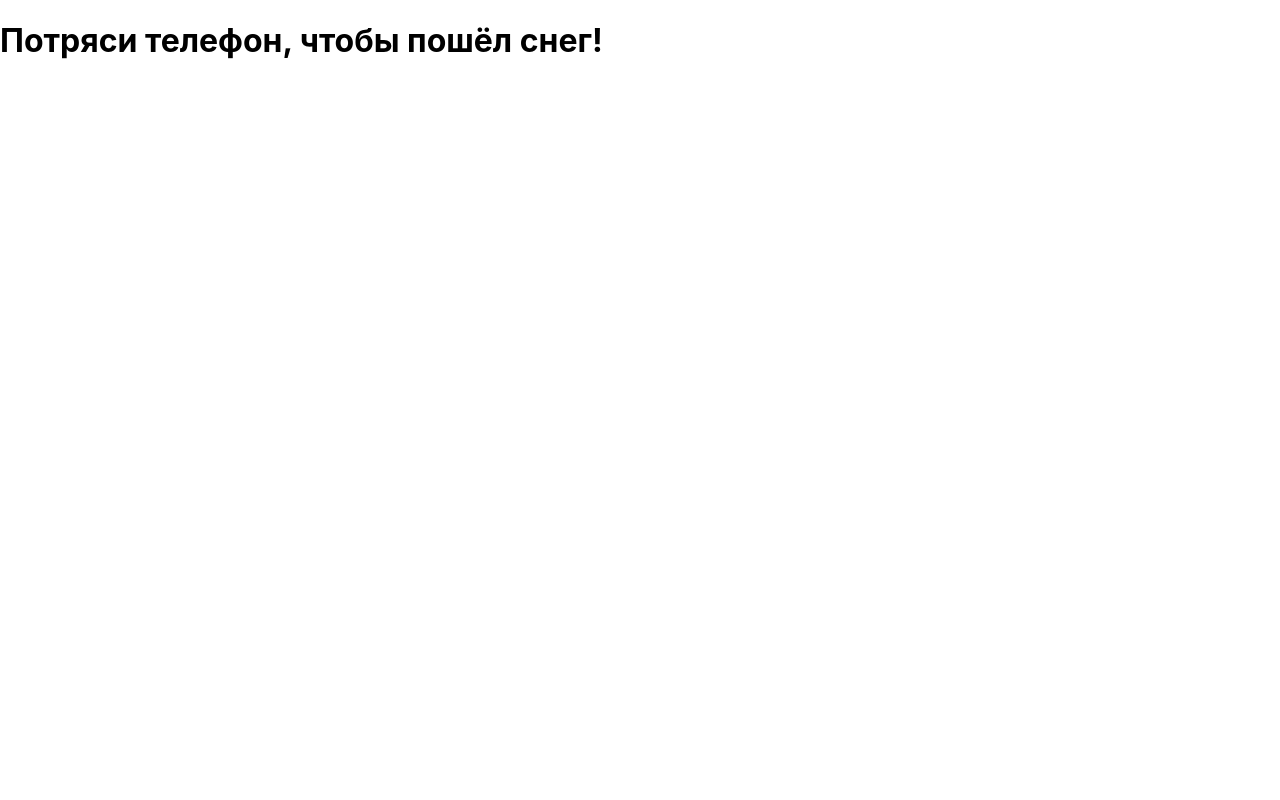
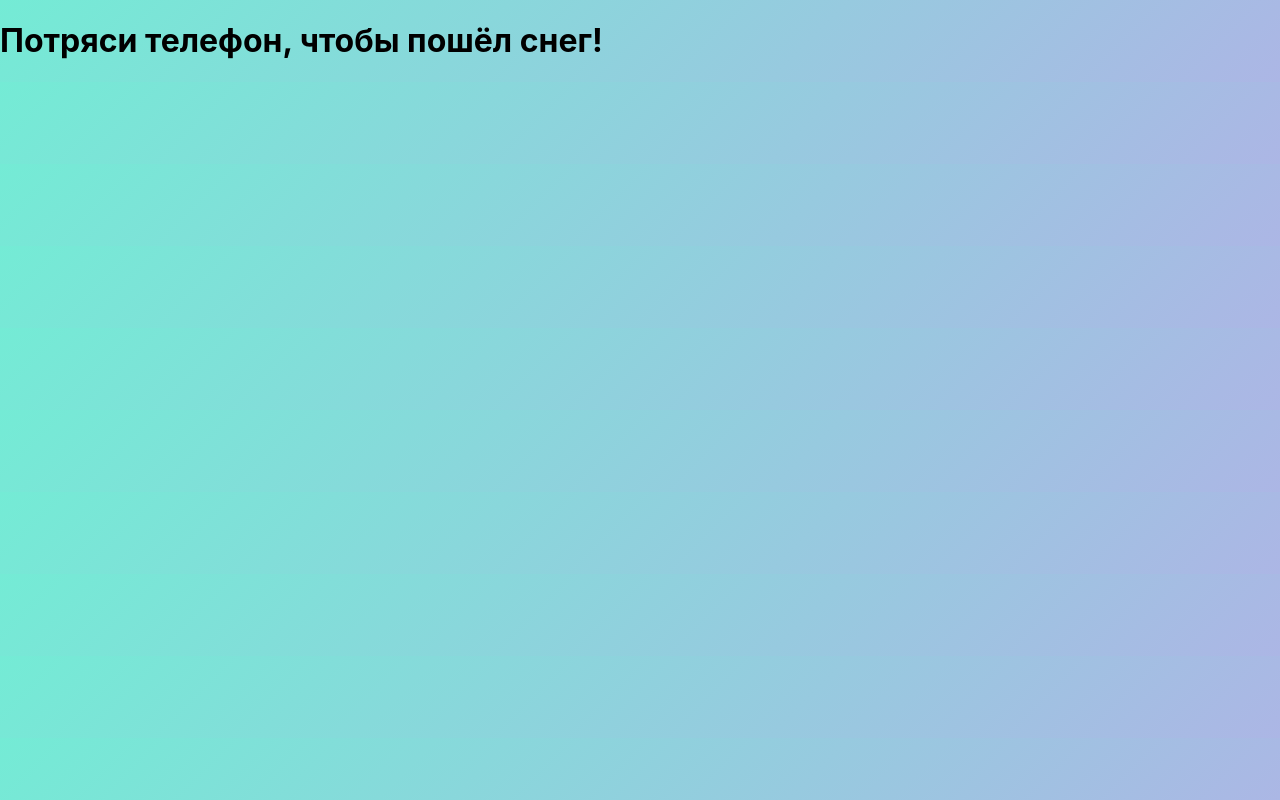
Before and after one commit to 1eanq/leanq-site, a React (Create React App) app: page / in a window 1280 px wide. Built offline with nearby package versions, Linux system fonts and the light colour scheme.

Commit message:
tralalero tralala

```diff
--- a/src/index.css
+++ b/src/index.css
@@ -5,6 +5,7 @@ body {
     sans-serif;
   -webkit-font-smoothing: antialiased;
   -moz-osx-font-smoothing: grayscale;
+  background: linear-gradient(135deg, #74ebd5, #ACB6E5);
 }
 
 code {
```
